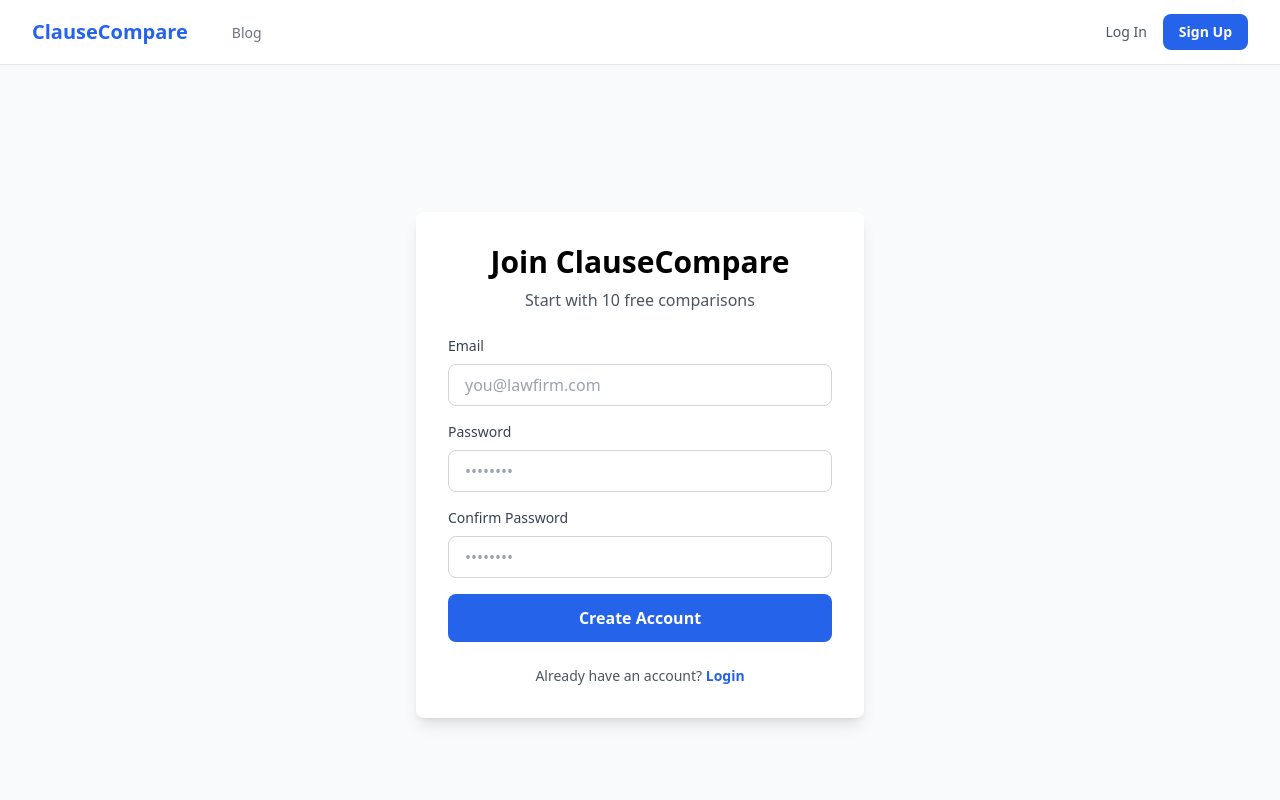
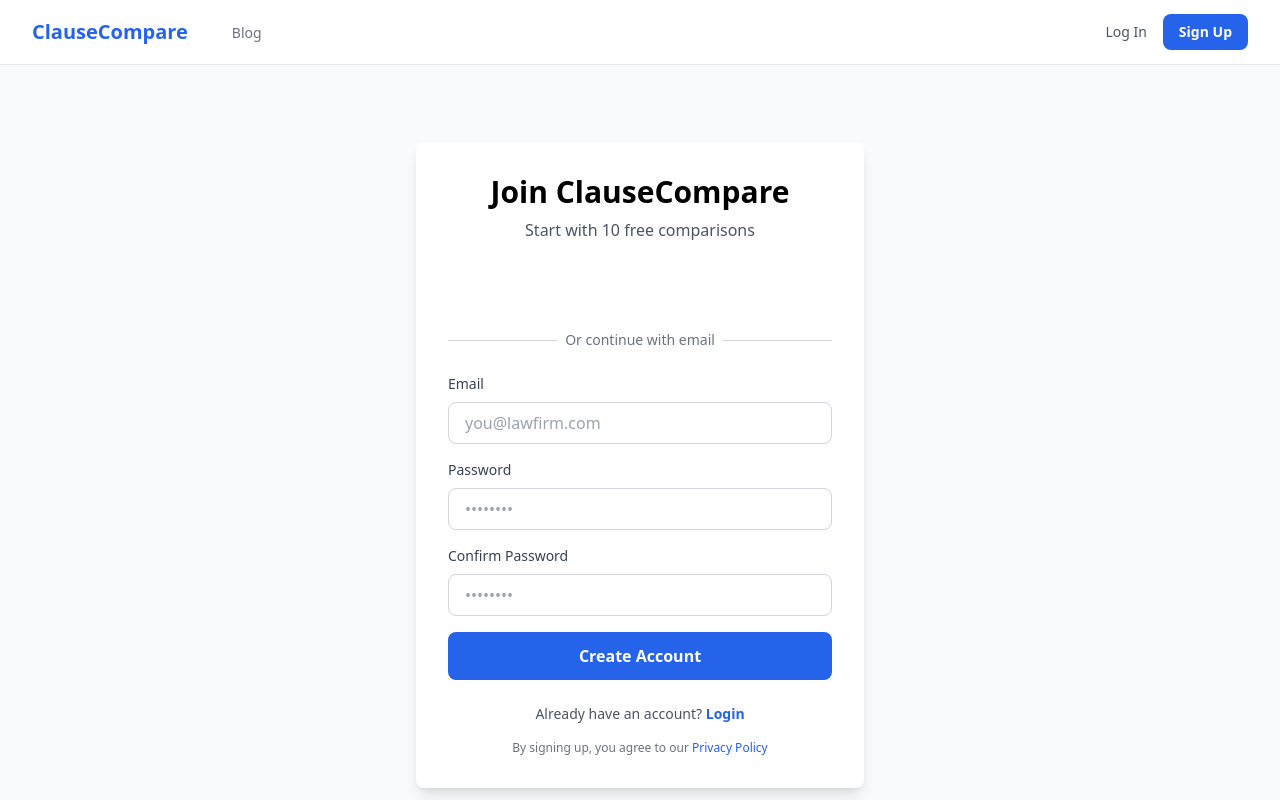
Before and after one commit to ParthivmMS/Clausecompare_frontend, a Next.js app: page /signup in a window 1280 px wide. Shown: the top 800 px of the page. Built offline with nearby package versions, Linux system fonts and the light colour scheme; no server answers.

Commit message:
Update page.js

```diff
--- a/src/app/signup/page.js
+++ b/src/app/signup/page.js
@@ -1,7 +1,9 @@
 'use client'
 
 import { useState } from 'react'
+import { useRouter } from 'next/navigation'
 import { useAuth } from '@/contexts/AuthContext'
+import { GoogleLogin } from '@react-oauth/google'
 import Link from 'next/link'
 
 export default function SignupPage() {
@@ -10,6 +12,7 @@
   const [confirmPassword, setConfirmPassword] = useState('')
   const [error, setError] = useState('')
   const [loading, setLoading] = useState(false)
+  const router = useRouter()
   const { signup } = useAuth()
 
   async function handleSubmit(e) {
@@ -37,6 +40,37 @@
     }
   }
 
+  const handleGoogleSuccess = async (credentialResponse) => {
+    setError('')
+    setLoading(true)
+
+    try {
+      const response = await fetch(`${process.env.NEXT_PUBLIC_API_URL}/auth/google`, {
+        method: 'POST',
+        headers: { 'Content-Type': 'application/json' },
+        body: JSON.stringify({ credential: credentialResponse.credential })
+      })
+
+      const data = await response.json()
+
+      if (response.ok) {
+        localStorage.setItem('token', data.token)
+        localStorage.setItem('user', JSON.stringify(data.user))
+        router.push('/contracts')
+      } else {
+        setError(data.detail || 'Failed to sign up with Google')
+      }
+    } catch (err) {
+      setError('Failed to sign up with Google. Please try again.')
+    } finally {
+      setLoading(false)
+    }
+  }
+
+  const handleGoogleError = () => {
+    setError('Google sign up was cancelled or failed')
+  }
+
   return (
     <div className="min-h-screen flex items-center justify-center bg-gray-50 px-4">
       <div className="max-w-md w-full bg-white rounded-lg shadow-lg p-8">
@@ -48,6 +82,27 @@
             {error}
           </div>
         )}
+
+        {/* Google Sign Up Button */}
+        <div className="mb-6">
+          <GoogleLogin
+            onSuccess={handleGoogleSuccess}
+            onError={handleGoogleError}
+            theme="outline"
+            size="large"
+            width="384"
+            text="signup_with"
+          />
+        </div>
+
+        <div className="relative mb-6">
+          <div className="absolute inset-0 flex items-center">
+            <div className="w-full border-t border-gray-300"></div>
+          </div>
+          <div className="relative flex justify-center text-sm">
+            <span className="px-2 bg-white text-gray-500">Or continue with email</span>
+          </div>
+        </div>
 
         <form onSubmit={handleSubmit} className="space-y-4">
           <div>
@@ -109,6 +164,13 @@
             Login
           </Link>
         </p>
+
+        <p className="text-center text-xs text-gray-500 mt-4">
+          By signing up, you agree to our{' '}
+          <Link href="/privacy" className="text-blue-600 hover:underline">
+            Privacy Policy
+          </Link>
+        </p>
       </div>
     </div>
   )
```
